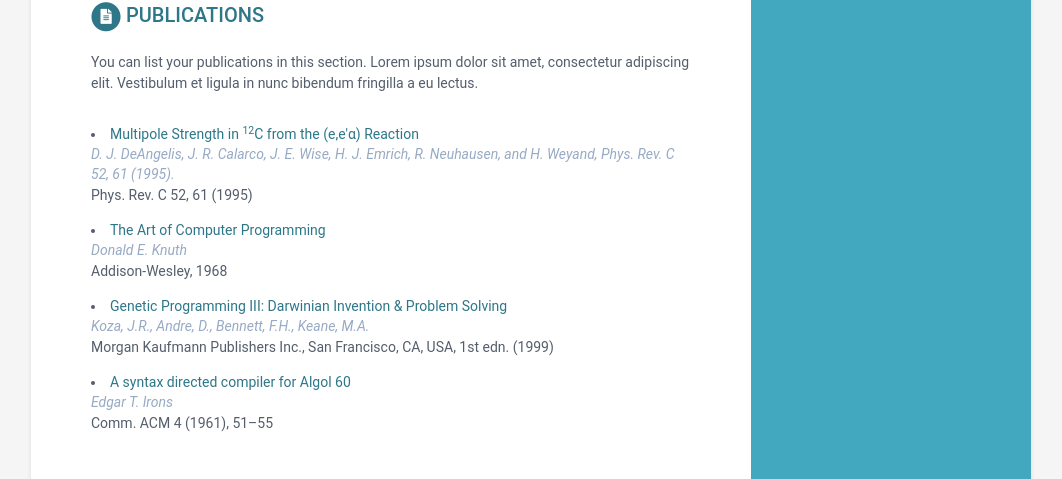
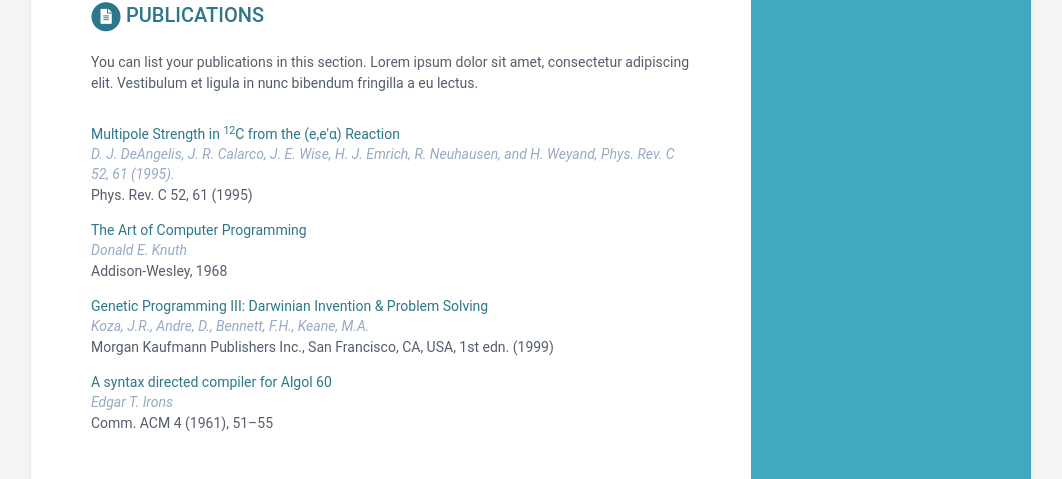
Before and after one commit to djdeangelis/djdeangelis.github.io, a Jekyll site: the page built from index.html, in a window 1280 px wide. Shown: the part 1522-2001 px from the top of the page, without its empty margins (109-1171 px from the left). Built offline with Jekyll 4.4.1, drawn with Linux system fonts in a browser that asks for light colours.

Commit message:
Modify format of pubs

```diff
--- a/_includes/publications.html
+++ b/_includes/publications.html
@@ -19,9 +19,9 @@
   {% for publication in publications.papers %}
   <div class="item">
     {% if publication.link %}
-      <li><a href="{{ publication.link }}">{{ publication.title }}</a></li>
+      <a href="{{ publication.link }}" target="_blank">{{ publication.title }}</a>
     {% else %}
-      <li>{{ publication.title }}</li>
+      {{ publication.title }}
     {% endif %}
     <div class="publication-authors">{{ publication.authors }}</div>
     <div class="publication-conference">{{ publication.conference }}</div>
```
